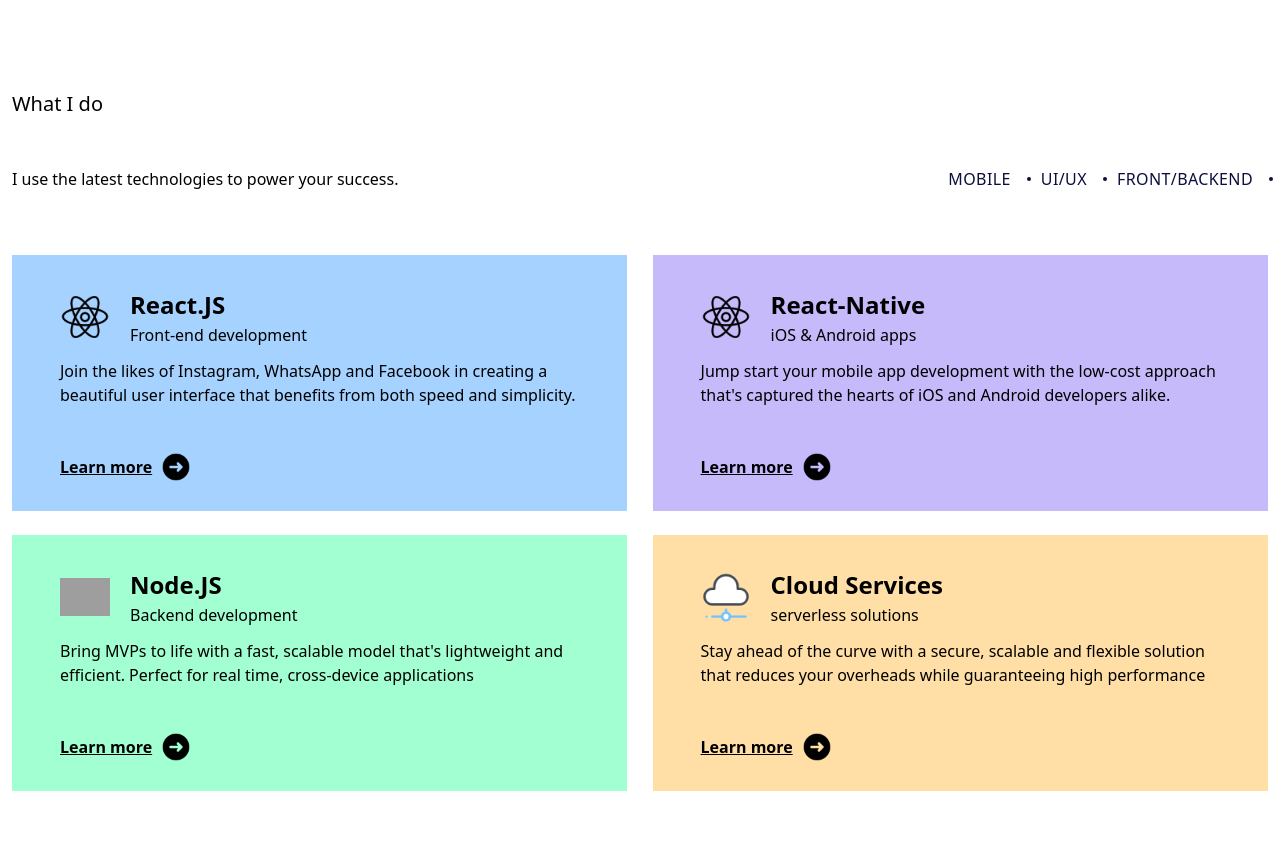
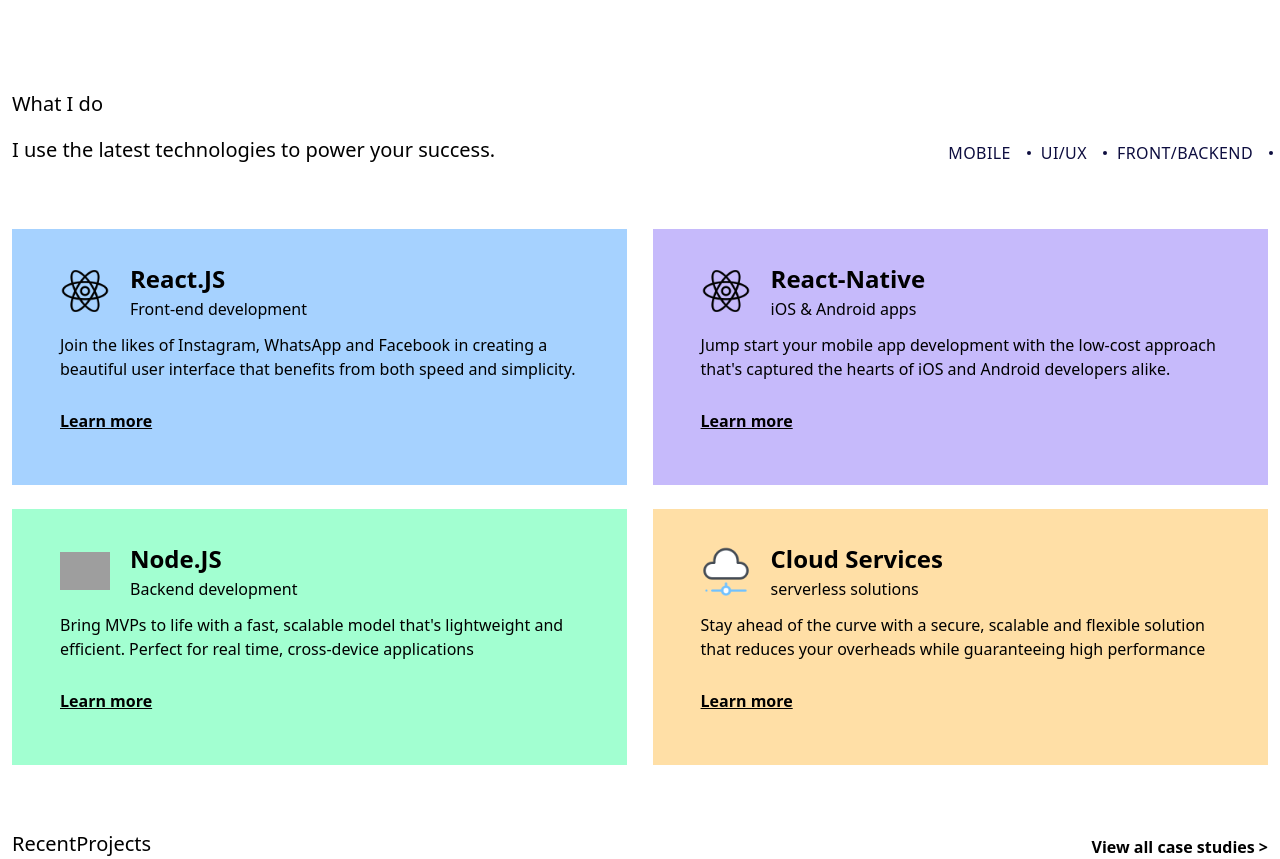
Before and after one commit to Warrior1119/Portfolio, a React (Create React App) app: page / in a window 1280 px wide. Shown: the part 820-1679 px from the top of the page. Before the commit the page ends 1611 px from the top, so only its background shows below. Built offline with nearby package versions, Linux system fonts and the light colour scheme; grey boxes are pictures that could not be loaded.

Commit message:
add recentproject

```diff
--- a/src/assets/css/MainSkill.css
+++ b/src/assets/css/User.css
@@ -1,16 +1,16 @@
-.what_I_do {
+.title-wrap {
   display: flex;
   justify-content: space-between;
   align-items: flex-end;
-  margin-top: 3rem;
+  margin-top: 1rem;
 }
 
-.what_I_do ul {
+.title-wrap ul {
   flex-shrink: 0;
   list-style: none;
 }
 
-.what_I_do ul li {
+.title-wrap ul li {
   color: #0d0d3f;
   margin: 0 15px;
   font-size: 16px;
@@ -20,7 +20,7 @@
   text-transform: uppercase;
 }
 
-.what_I_do ul li::after {
+.title-wrap ul li::after {
   content: "";
   position: absolute;
   width: 4px;
@@ -34,7 +34,7 @@
 }
 
 .desc {
-  font-size: 16px;
+  font-size: 20px;
 }
 
 .card {
--- a/src/components/Home.js
+++ b/src/components/Home.js
@@ -2,12 +2,13 @@ import React from "react";
 import "../assets/main.css";
 import Intro from "./user/Intro";
 import WhatDo from "./user/WhatDo";
-
+import RecentProjects from "./user/RecentProjects";
 export default () => {
   return (
     <div className="container mx-auto px-3 h-screen">
       <Intro />
       <WhatDo />
+      <RecentProjects />
     </div>
   );
 };
--- /dev/null
+++ b/src/components/user/RecentProjects.js
@@ -0,0 +1,17 @@
+import React, { Component } from "react";
+import "../../assets/css/User.css";
+
+class RecentProjects extends Component {
+  render() {
+    return (
+      <div className="container">
+        <div className="title-wrap">
+          <p className="text-xl">RecentProjects</p>
+          <strong> View all case studies > </strong>
+        </div>
+      </div>
+    );
+  }
+}
+
+export default RecentProjects;
--- a/src/components/user/Skill.js
+++ b/src/components/user/Skill.js
@@ -1,5 +1,5 @@
 import React, { Component } from "react";
-import "../../assets/css/MainSkill.css";
+import "../../assets/css/User.css";
 
 class Skill extends Component {
   constructor(props) {
@@ -10,21 +10,40 @@ class Skill extends Component {
       subtitle: this.props.content.subtitle,
       desc: this.props.content.desc,
       color: this.props.content.color,
-      logo: this.props.content.logo
+      logo: this.props.content.logo,
+      hover: false
     };
   }
+
+  toggleHover = () => {
+    console.log("over");
+    this.setState({
+      hover: !this.state.hover
+    });
+  };
 
   render() {
     const style =
       "card overflow-hidden cursor-pointer h-64 " +
       "hover:shadow-2xl " +
-      "transition duration-700 ease-in-out transform hover:-translate-y-5 " +
+      "transition duration-700 ease-in-out transform hover:-translate-y-3 " +
       this.state.color;
 
     const logo = require("../../assets/image/" + this.state.logo);
 
+    var arrorStyle;
+    if (this.state.hover) {
+      arrorStyle = { display: "block" };
+    } else {
+      arrorStyle = { display: "none" };
+    }
+
     return (
-      <div className={style}>
+      <div
+        className={style}
+        onMouseEnter={this.toggleHover}
+        onMouseLeave={this.toggleHover}
+      >
         <div className="px-6 py-4">
           <div className="px-6 py-4">
             <div className="head_wrap">
@@ -38,13 +57,14 @@ class Skill extends Component {
             </div>
             <div className="text-base my-3"> {this.state.desc}</div>
           </div>
-          <div className="px-6 py-4 elem_link">
+          <div className="px-6 elem_link">
             <span className="font-bold underline">Learn more</span>
             <img
               src={require("../../assets/image/arrow.png")}
               width="40"
               height="40"
-              className="pl-2 transition duration-700 ease-in-out"
+              className="pl-2"
+              style={arrorStyle}
             />
           </div>
         </div>
--- a/src/components/user/WhatDo.js
+++ b/src/components/user/WhatDo.js
@@ -1,7 +1,7 @@
 import React, { Component } from "react";
 import { connect } from "react-redux";
 import * as actions from "../../actions";
-import "../../assets/css/MainSkill.css";
+import "../../assets/css/User.css";
 import Skill from "./Skill";
 
 class WhatDo extends Component {
@@ -53,7 +53,7 @@ class WhatDo extends Component {
       <div className="container">
         <div className="w-full">
           <p className="text-xl">What I do</p>
-          <div className="what_I_do">
+          <div className="title-wrap">
             <div className="desc">
               I use the latest technologies to power your success.
             </div>
```
